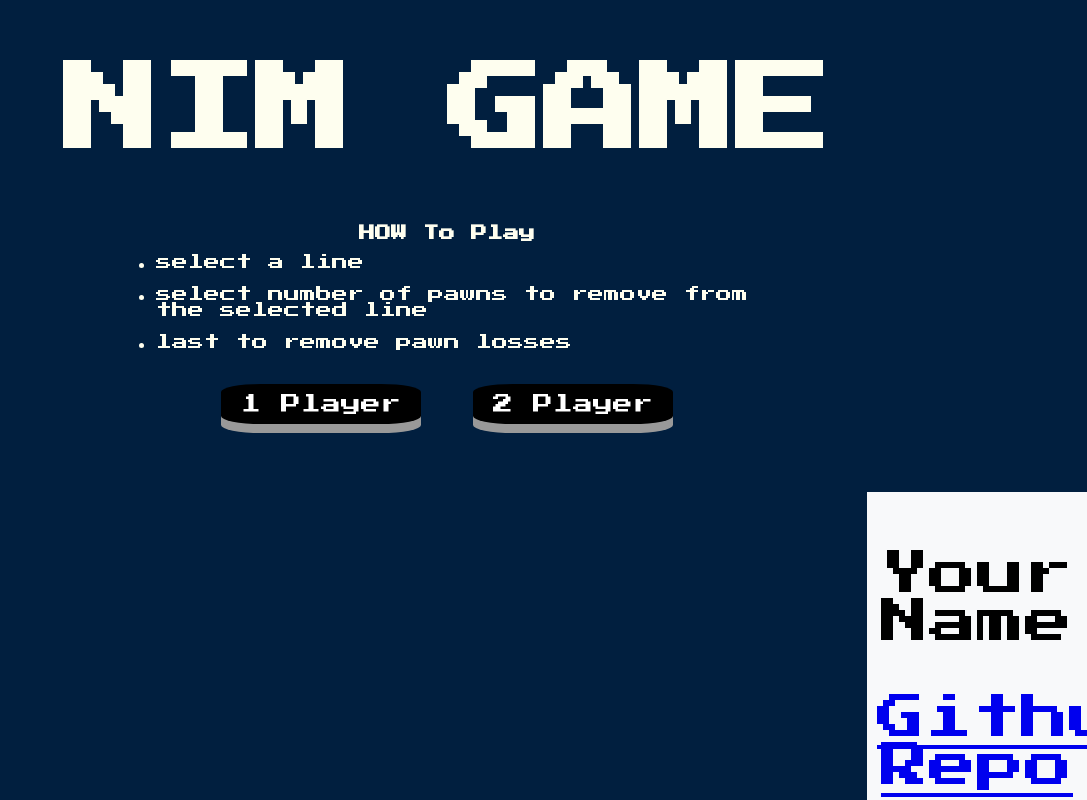
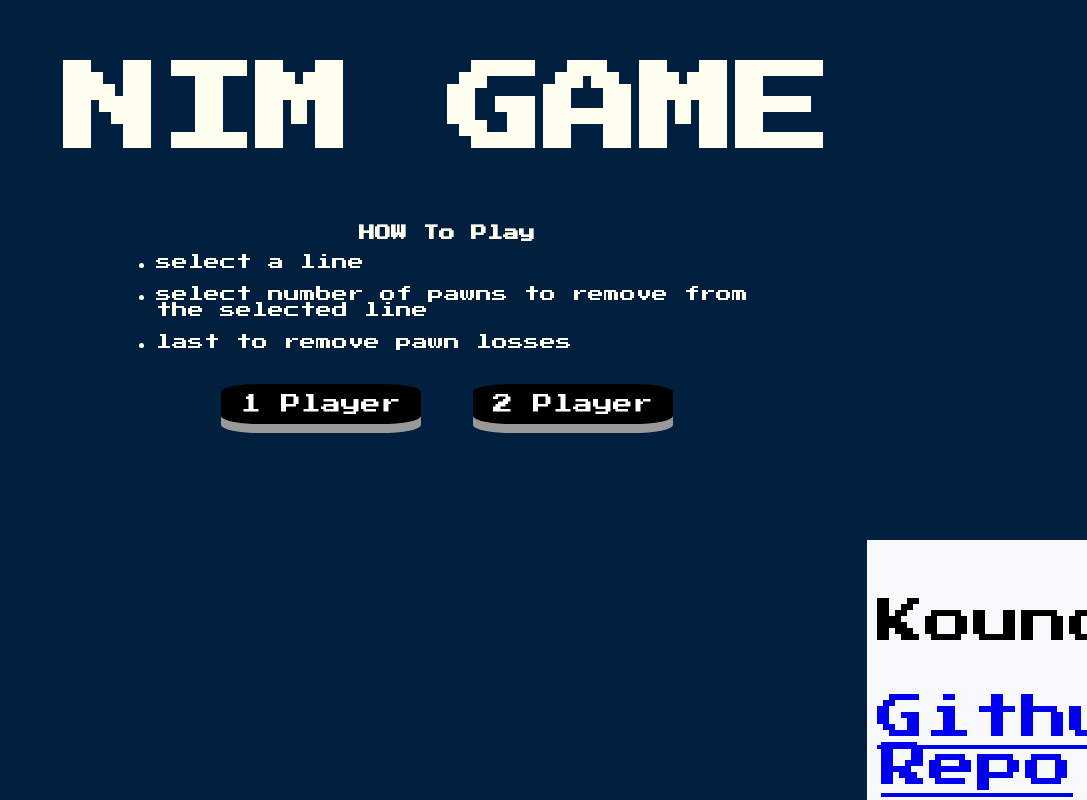
Before and after one commit to KruthikKoundinyas/nimprojectweb, a plain HTML site: page unique/nim/index.html in a window 1280 px wide. Shown: the whole page, without its empty margins (193-1280 px from the left). Drawn offline with Linux system fonts and the light colour scheme.

Commit message:
Update index.html

```diff
--- a/unique/nim/index.html
+++ b/unique/nim/index.html
@@ -33,7 +33,7 @@
       >
     </div>
     <div class="footer">
-        <p>Your Name</p>
+        <p>Koundinya</p>
         <a href="https://github.com/KruthikKoundinyas/nimprojectweb">Github Repo</a>
     </div>
   </body>
```
